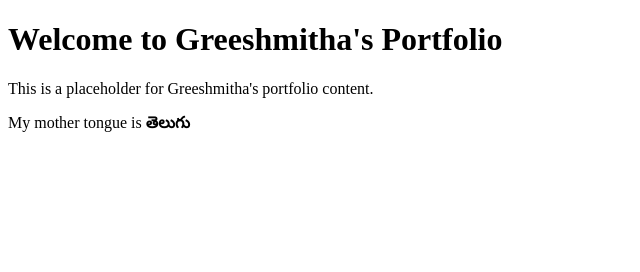
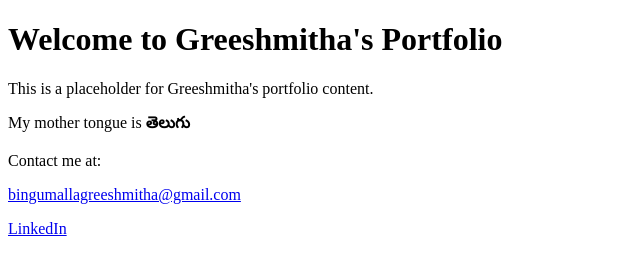
Before and after one commit to Greeshmitha2702/My-Portfolio, a plain HTML site: page index.html in a window 1280 px wide. Shown: the whole page, without its empty margins (0-640 px from the left). Drawn offline with Linux system fonts and the light colour scheme.

Commit message:
added header and footer

```diff
--- a/index.html
+++ b/index.html
@@ -14,7 +14,20 @@
     <title>Greeshmitha&apos;s Portfolio</title>
 </head>
 <body>
-    <h1>Welcome to Greeshmitha's Portfolio</h1>
-    <p>This is a placeholder for Greeshmitha's portfolio content.</p>
+    <header><h1>Welcome to Greeshmitha's Portfolio</h1></header>
+    <main>
+        <p>This is a placeholder for Greeshmitha's portfolio content.</p>
     <p>My mother tongue is <strong>తెలుగు</strong></p>
+    </main>
+    <footer>
+        <p>Contact me at:</p>
+        <p>
+             <a href="mailto:bingumallagreeshmitha@gmail.com">
+            bingumallagreeshmitha@gmail.com</a></p>
+        </p>
+        <p>
+            <a href="https://www.linkedin.com/in/greeshmitha-bingumalla-2a5139293">
+            LinkedIn</a></p>
+    </footer>
+
 </body>
```
